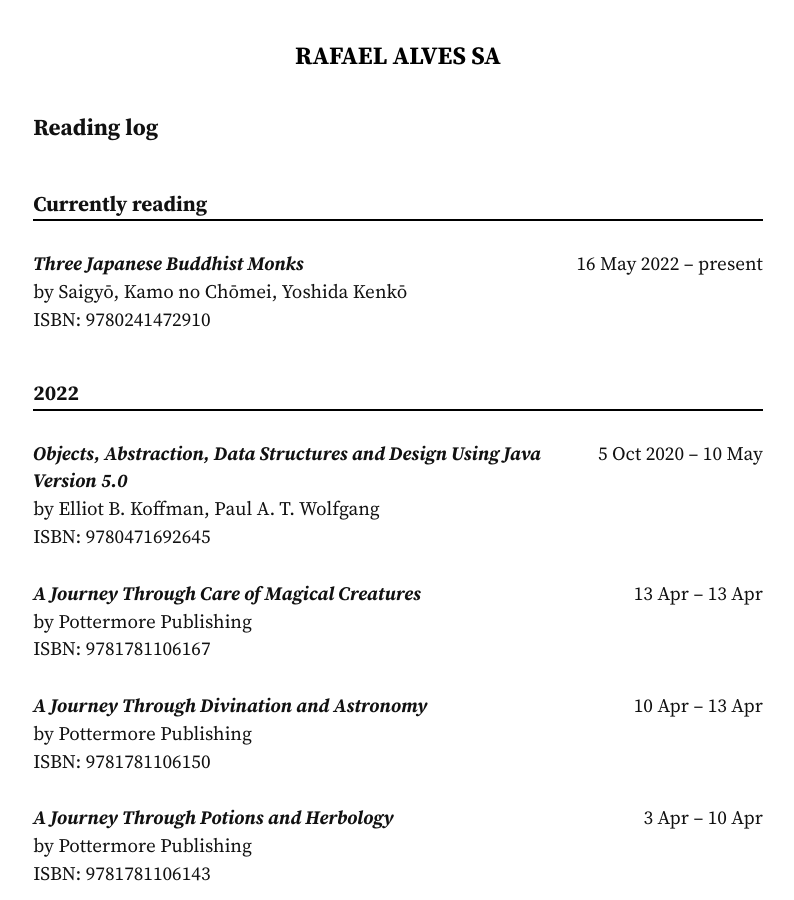
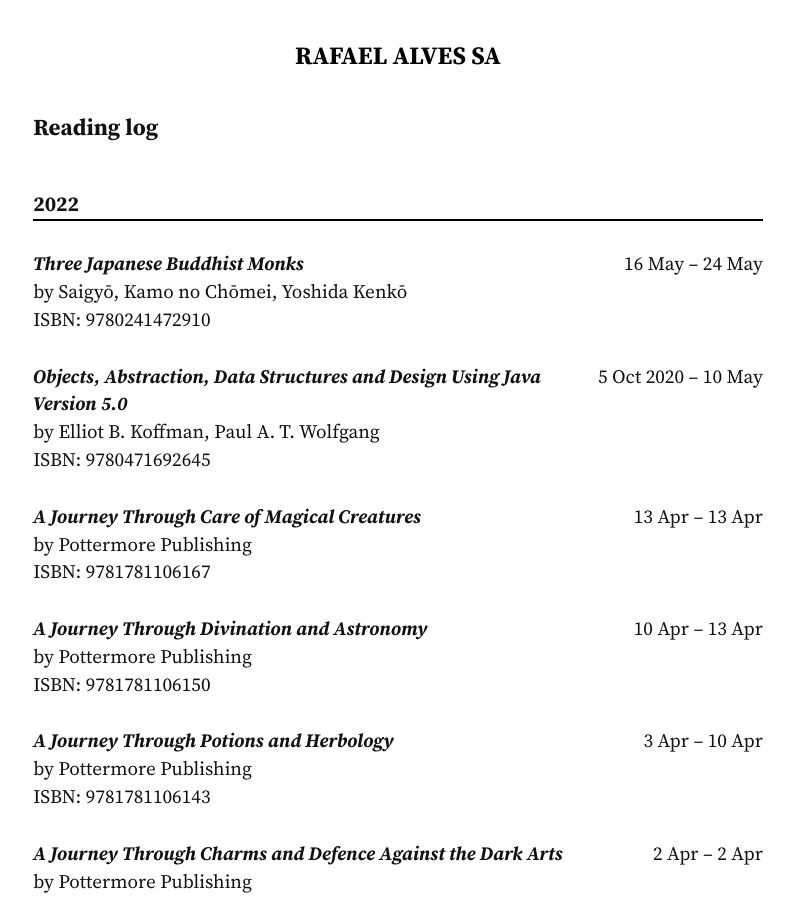
Before and after one commit to rafaelalvessa/rafael.me.uk, a Jekyll site: the page built from reading_log.md, in a window 1280 px wide and 900 px high. Shown: the whole window, without its empty margins (242-1036 px from the left). Built offline with Jekyll 4.4.1, drawn with Linux system fonts in a browser that asks for light colours.

Commit message:
Update Three Japanese Buddhist Monks to read

```diff
--- a/_data/reading_log.yaml
+++ b/_data/reading_log.yaml
@@ -1,11 +1,10 @@
-Currently reading:
+2022:
 
 - author: Saigyō, Kamo no Chōmei, Yoshida Kenkō
-  date_started: 16 May 2022
+  date_finished: 24 May
+  date_started: 16 May
   isbn: 9780241472910
   title: Three Japanese Buddhist Monks
-
-2022:
 
 - author: Elliot B. Koffman, Paul A. T. Wolfgang
   date_finished: 10 May
```
